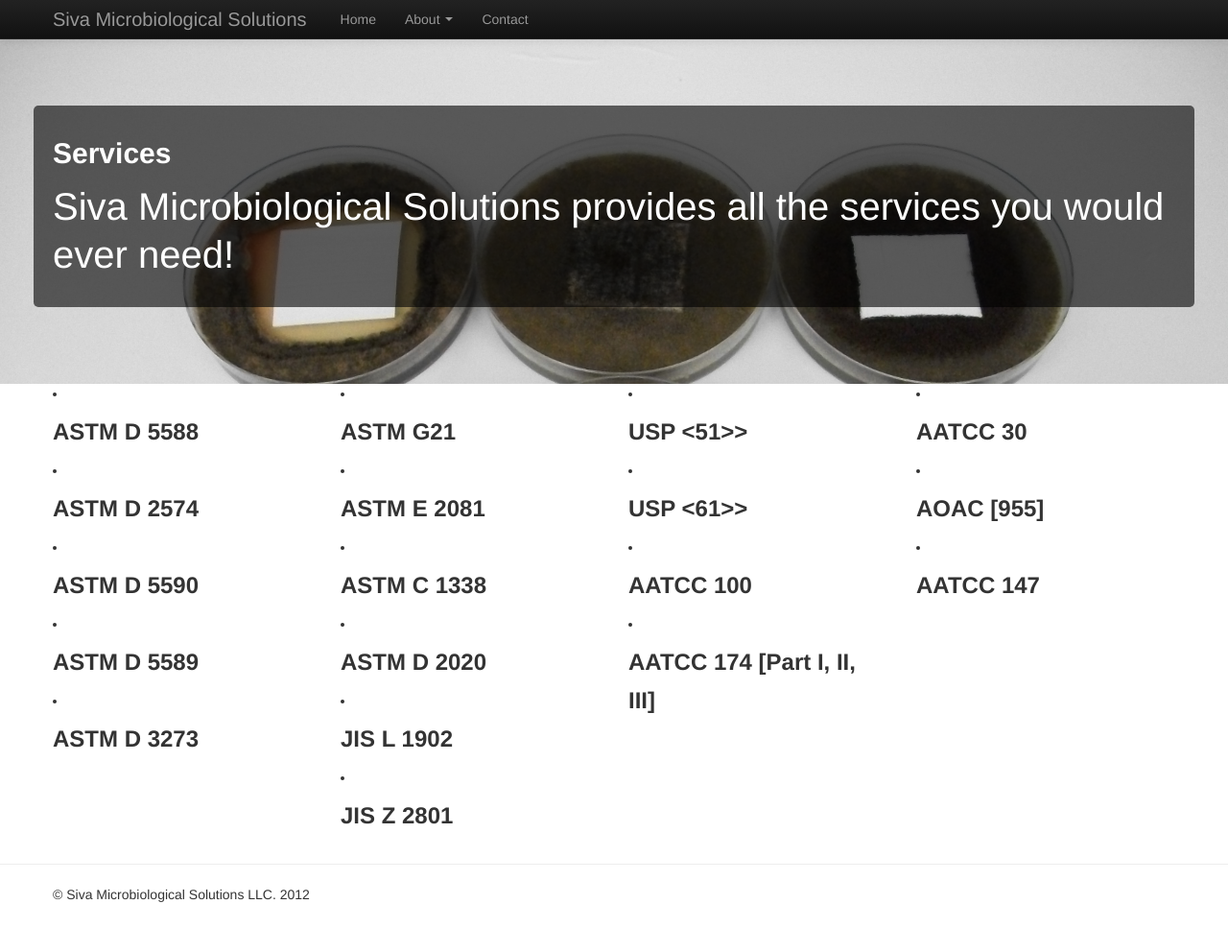
After one commit to sunils34/sivams, a Django app: template templates/pages/services.html in a window 1280 px wide. The commit adds this page. Shown: the whole page at 96% size. Run offline with Django 3.2, Linux system fonts and the light colour scheme; the template is opened without the code that fills it, so the values that code supplies are empty; parts of the project's set-up code (start-up, migrations or seed data) failed here and were passed over; some libraries are stand-ins or nearby versions.

Commit message:
Add new contact and services page

```diff
--- a/templates/pages/contact.html
+++ b/templates/pages/contact.html
@@ -21,8 +21,7 @@
                     <p class="title"><strong>Success!</strong></p>
                     <p>We've received your message. Please allow us up to 24 hours to respond.</p>
                 </div>
-                {%endif %}
-
+                {% else %}
                 <p>We want to hear from you! Just enter your name, email address, and message into the form below and send away.</p>
 
                 <form class='' action="/contact" method="post"> {% csrf_token %}
@@ -53,6 +52,8 @@
                         </div>
                     </fieldset>
                 </form>
+                {%endif %}
+
             </div>
 
 
--- /dev/null
+++ b/templates/pages/services.html
@@ -0,0 +1,52 @@
+{%include 'pages/head.html'%}
+<body>
+    <!--[if lt IE 7]>
+    <p class="chromeframe">You are using an outdated browser. <a href="http://browsehappy.com/">Upgrade your browser today</a> or <a href="http://www.google.com/chromeframe/?redirect=true">install Google Chrome Frame</a> to better experience this site.</p>
+    <![endif]-->
+
+    <!-- This code is taken from http://twitter.github.com/bootstrap/examples/hero.html -->
+    {%include 'pages/navbar.html' %}
+
+    <div class="jumbotron masthead" style="position: relative;">
+        <div class="background" style="background-image: url(/img/gallery/front4.jpg); "></div>
+        <div class="container">
+            <h2>Services</h2>
+            <p>Siva Microbiological Solutions provides all the services you would ever need!</p>
+        </div>
+    </div>
+    <div class="container">
+        <div class="row">
+            <div class="span3">
+                <li><h3>ASTM D 5588</h3></li>
+                <li><h3>ASTM D 2574</h3></li>
+                <li><h3>ASTM D 5590</h3></li>
+                <li><h3>ASTM D 5589</h3></li>
+                <li><h3>ASTM D 3273</h3></li>
+            </div>
+            <div class="span3">
+                <li><h3>ASTM G21</h3></li>
+                <li><h3>ASTM E 2081</h3></li>
+                <li><h3>ASTM C 1338</h3></li>
+                <li><h3>ASTM D 2020</h3></li>
+                <li><h3>JIS L 1902 </h3></li>
+                <li><h3>JIS Z 2801 </h3></li>
+            </div>
+            <div class="span3">
+                <li><h3>USP &lt;51&gt;></h3></li>
+                <li><h3>USP &lt;61&gt;></h3></li>
+                <li><h3>AATCC 100</h3></li>
+                <li><h3>AATCC 174 [Part I, II, III]</h3></li>
+            </div>
+            <div class="span3">
+                <li><h3>AATCC 30</h3></li>
+                <li><h3>AOAC [955]</h3></li>
+                <li><h3>AATCC 147</h3></li>
+            </div>
+        </div>
+    </div> <!-- /container -->
+    <hr>
+
+    {% include 'pages/footer.html'%}
+    {% include 'pages/scripts.html'%}
+</body>
+</html>
```
Also changed, not shown: templates/pages/construction.html (added, +31 -0 lines).
